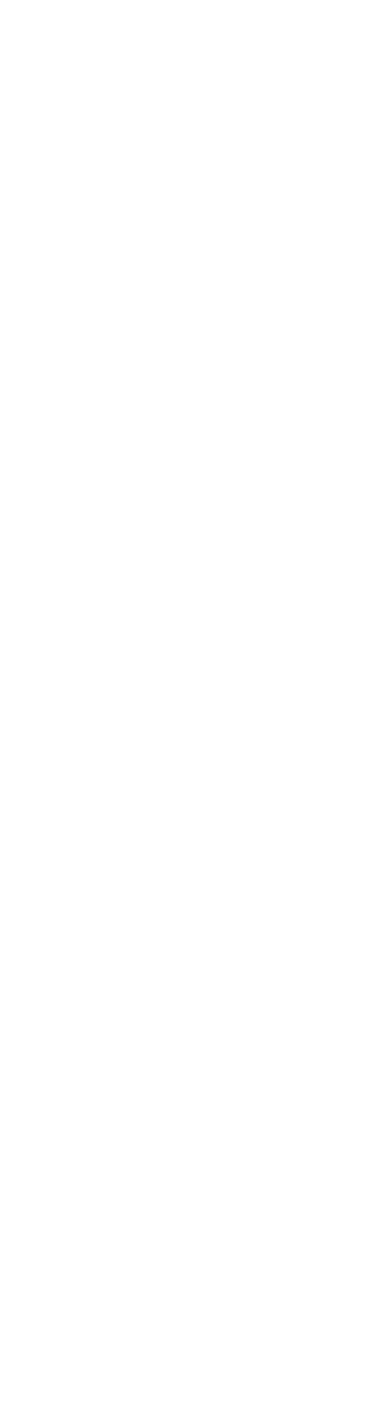
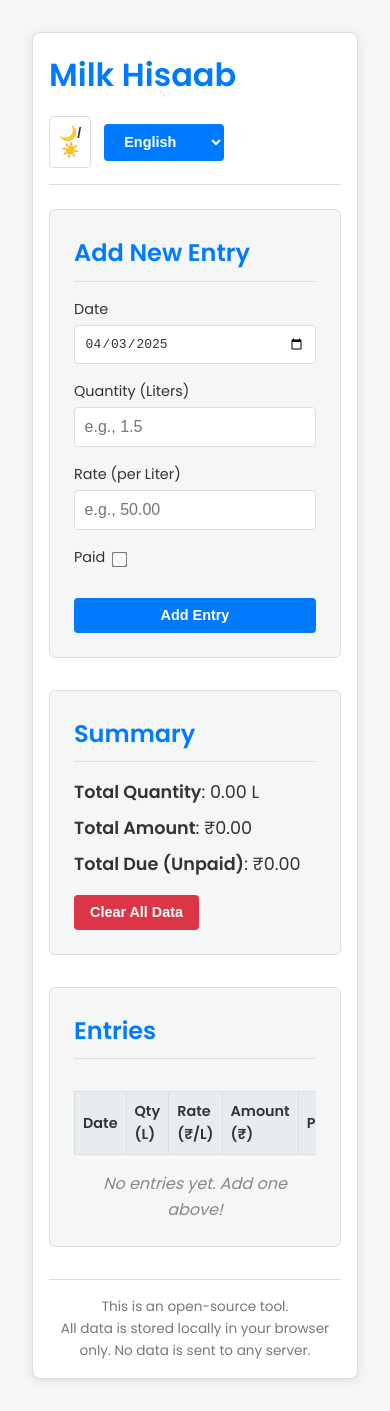
Before and after one commit to butcherirl/Hisaab, a plain HTML site: page index.html in a window 390 px wide. Before the commit the page ends 844 px from the top, so only its background shows below. Drawn offline with Linux system fonts and the light colour scheme.

Commit message:
added html css and js codes

```diff
--- a/index.html
+++ b/index.html
@@ -1 +1,92 @@
-<!DOCTYPR html>
+<!DOCTYPE html>
+<html lang="en">
+<head>
+    <meta charset="UTF-8">
+    <meta name="viewport" content="width=device-width, initial-scale=1.0">
+    <title data-translate="title">Milk Hisaab</title>
+    <link rel="stylesheet" href="styles.css">
+    <link rel="preconnect" href="https://fonts.googleapis.com">
+    <link rel="preconnect" href="https://fonts.gstatic.com" crossorigin>
+    <link href="https://fonts.googleapis.com/css2?family=Poppins:wght@300;400;600&display=swap" rel="stylesheet">
+</head>
+<body>
+    <div class="container">
+        <header>
+            <h1 data-translate="title">Milk Hisaab</h1>
+            <div class="controls">
+                <button id="theme-toggle" aria-label="Toggle theme">
+                    <span data-translate="toggle_theme">Toggle Theme</span> 🌙/☀️
+                </button>
+                <select id="language-select" aria-label="Select language">
+                    <option value="en">English</option>
+                    <option value="hi">हिन्दी</option>
+                </select>
+            </div>
+        </header>
+
+        <main>
+            <section class="input-section">
+                <h2 data-translate="add_entry">Add New Entry</h2>
+                <form id="milk-form">
+                    <div class="form-group">
+                        <label for="date" data-translate="date">Date:</label>
+                        <input type="date" id="date" required>
+                    </div>
+                    <div class="form-group">
+                        <label for="quantity" data-translate="quantity">Quantity (Liters):</label>
+                        <input type="number" id="quantity" step="0.1" min="0" required placeholder="e.g., 1.5">
+                    </div>
+                    <div class="form-group">
+                        <label for="rate" data-translate="rate">Rate (per Liter):</label>
+                        <input type="number" id="rate" step="0.01" min="0" required placeholder="e.g., 50.00">
+                    </div>
+                     <div class="form-group form-group-checkbox">
+                        <label for="paid" data-translate="paid_status">Paid:</label>
+                        <input type="checkbox" id="paid">
+                    </div>
+                    <button type="submit" data-translate="add_button">Add Entry</button>
+                </form>
+            </section>
+
+            <section class="summary-section">
+                <h2 data-translate="summary">Summary</h2>
+                <div class="summary-details">
+                    <p><span data-translate="total_quantity">Total Quantity</span>: <span id="total-quantity">0</span> L</p>
+                    <p><span data-translate="total_amount">Total Amount</span>: ₹<span id="total-amount">0.00</span></p>
+                    <p><span data-translate="total_due">Total Due (Unpaid)</span>: ₹<span id="total-due">0.00</span></p>
+                </div>
+                 <button id="clear-all" data-translate="clear_all_data">Clear All Data</button>
+            </section>
+
+            <section class="entries-section">
+                <h2 data-translate="entries">Entries</h2>
+                <div class="table-container">
+                    <table id="entries-table">
+                        <thead>
+                            <tr>
+                                <th data-translate="date">Date</th>
+                                <th data-translate="quantity_short">Qty (L)</th>
+                                <th data-translate="rate_short">Rate (₹/L)</th>
+                                <th data-translate="amount">Amount (₹)</th>
+                                <th data-translate="paid_status">Paid</th>
+                                <th data-translate="actions">Actions</th>
+                            </tr>
+                        </thead>
+                        <tbody id="entries-body">
+                            <!-- Milk entries will be loaded here by JavaScript -->
+                        </tbody>
+                    </table>
+                </div>
+                 <p id="no-entries" class="no-entries-message" data-translate="no_entries_yet">No entries yet. Add one above!</p>
+            </section>
+        </main>
+
+        <footer>
+            <p data-translate="footer_opensource">This is an open-source tool.</p>
+            <p data-translate="footer_localstorage">All data is stored locally in your browser only. No data is sent to any server.</p>
+        </footer>
+    </div>
+
+    <script src="script.js"></script>
+</body>
+</html>
--- /dev/null
+++ b/script.js
@@ -0,0 +1,318 @@
+document.addEventListener('DOMContentLoaded', () => {
+    // --- DOM Elements ---
+    const milkForm = document.getElementById('milk-form');
+    const dateInput = document.getElementById('date');
+    const quantityInput = document.getElementById('quantity');
+    const rateInput = document.getElementById('rate');
+    const paidInput = document.getElementById('paid');
+    const entriesBody = document.getElementById('entries-body');
+    const totalQuantityEl = document.getElementById('total-quantity');
+    const totalAmountEl = document.getElementById('total-amount');
+    const totalDueEl = document.getElementById('total-due');
+    const noEntriesMessage = document.getElementById('no-entries');
+    const clearAllButton = document.getElementById('clear-all');
+    const themeToggleButton = document.getElementById('theme-toggle');
+    const languageSelect = document.getElementById('language-select');
+
+    // --- Translations ---
+    const translations = {
+        en: {
+            title: "Milk Hisaab",
+            toggle_theme: "Toggle Theme",
+            add_entry: "Add New Entry",
+            date: "Date",
+            quantity: "Quantity (Liters)",
+            rate: "Rate (per Liter)",
+            paid_status: "Paid",
+            add_button: "Add Entry",
+            summary: "Summary",
+            total_quantity: "Total Quantity",
+            total_amount: "Total Amount",
+            total_due: "Total Due (Unpaid)",
+            clear_all_data: "Clear All Data",
+            entries: "Entries",
+            quantity_short: "Qty (L)",
+            rate_short: "Rate (₹/L)",
+            amount: "Amount (₹)",
+            actions: "Actions",
+            delete: "Delete",
+            paid: "Paid",
+            unpaid: "Unpaid",
+            no_entries_yet: "No entries yet. Add one above!",
+            footer_opensource: "This is an open-source tool.",
+            footer_localstorage: "All data is stored locally in your browser only. No data is sent to any server.",
+            confirm_clear: "Are you sure you want to delete all entries? This cannot be undone.",
+            confirm_delete_entry: "Are you sure you want to delete this entry?",
+        },
+        hi: {
+            title: "दूध हिसाब",
+            toggle_theme: "थीम बदलें",
+            add_entry: "नई एंट्री जोड़ें",
+            date: "तारीख:",
+            quantity: "मात्रा (लीटर):",
+            rate: "दर (प्रति लीटर):",
+            paid_status: "भुगतान किया:",
+            add_button: "एंट्री जोड़ें",
+            summary: "सारांश",
+            total_quantity: "कुल मात्रा",
+            total_amount: "कुल राशि",
+            total_due: "कुल बकाया (अदत्त)",
+            clear_all_data: "सारा डेटा साफ़ करें",
+            entries: "एंट्रीज़",
+            quantity_short: "मात्रा (L)",
+            rate_short: "दर (₹/L)",
+            amount: "राशि (₹)",
+            actions: "कार्रवाई",
+            delete: "हटाएं",
+            paid: "भुगतान किया",
+            unpaid: "अदत्त",
+            no_entries_yet: "अभी तक कोई एंट्री नहीं है। ऊपर एक जोड़ें!",
+            footer_opensource: "यह एक ओपन-सोर्स टूल है।",
+            footer_localstorage: "सारा डेटा केवल आपके ब्राउज़र में स्थानीय रूप से संग्रहीत होता है। किसी भी सर्वर पर कोई डेटा नहीं भेजा जाता है।",
+            confirm_clear: "क्या आप वाकई सभी प्रविष्टियाँ हटाना चाहते हैं? इसे पूर्ववत नहीं किया जा सकता।",
+            confirm_delete_entry: "क्या आप वाकई इस प्रविष्टि को हटाना चाहते हैं?",
+        }
+    };
+
+    // --- State ---
+    let milkEntries = [];
+    let currentLanguage = 'en';
+    let currentTheme = 'light';
+
+    // --- Local Storage Keys ---
+    const ENTRIES_KEY = 'milkHisaabEntries';
+    const LANGUAGE_KEY = 'milkHisaabLanguage';
+    const THEME_KEY = 'milkHisaabTheme';
+
+    // --- Functions ---
+
+    // Load data from Local Storage
+    function loadData() {
+        const storedEntries = localStorage.getItem(ENTRIES_KEY);
+        if (storedEntries) {
+            milkEntries = JSON.parse(storedEntries);
+        }
+        const storedLang = localStorage.getItem(LANGUAGE_KEY);
+        if (storedLang && translations[storedLang]) {
+            currentLanguage = storedLang;
+        }
+        const storedTheme = localStorage.getItem(THEME_KEY);
+        if (storedTheme) {
+            currentTheme = storedTheme;
+        }
+    }
+
+    // Save data to Local Storage
+    function saveData() {
+        localStorage.setItem(ENTRIES_KEY, JSON.stringify(milkEntries));
+    }
+
+    // Save preferences to Local Storage
+    function savePreferences() {
+        localStorage.setItem(LANGUAGE_KEY, currentLanguage);
+        localStorage.setItem(THEME_KEY, currentTheme);
+    }
+
+    // Apply translations
+    function applyTranslations() {
+        document.querySelectorAll('[data-translate]').forEach(el => {
+            const key = el.getAttribute('data-translate');
+            if (translations[currentLanguage] && translations[currentLanguage][key]) {
+                // Handle specific elements like title or inputs if needed
+                if (el.tagName === 'TITLE') {
+                    el.textContent = translations[currentLanguage][key];
+                } else if (el.placeholder) {
+                     el.placeholder = translations[currentLanguage][key];
+                }
+                 else {
+                    el.textContent = translations[currentLanguage][key];
+                }
+            }
+        });
+        // Update dynamic elements like table headers/buttons if they weren't rendered yet
+        renderEntries(); // Re-render to apply translations to dynamic parts
+        languageSelect.value = currentLanguage; // Sync dropdown
+        document.documentElement.lang = currentLanguage; // Set html lang attribute
+    }
+
+    // Apply theme
+    function applyTheme() {
+        document.body.classList.toggle('dark-theme', currentTheme === 'dark');
+        themeToggleButton.setAttribute('aria-label', currentTheme === 'dark' ? 'Switch to light theme' : 'Switch to dark theme');
+         // You might want to update the button text/icon here too if not using emojis
+    }
+
+    // Render milk entries in the table
+    function renderEntries() {
+        entriesBody.innerHTML = ''; // Clear existing rows
+
+        if (milkEntries.length === 0) {
+            noEntriesMessage.style.display = 'block';
+            entriesBody.innerHTML = ''; // Ensure table is empty
+        } else {
+            noEntriesMessage.style.display = 'none';
+            // Sort entries by date (newest first)
+            const sortedEntries = [...milkEntries].sort((a, b) => new Date(b.date) - new Date(a.date));
+
+            sortedEntries.forEach((entry, index) => {
+                const row = document.createElement('tr');
+                const amount = (entry.quantity * entry.rate).toFixed(2);
+
+                row.innerHTML = `
+                    <td>${entry.date}</td>
+                    <td>${entry.quantity}</td>
+                    <td>${entry.rate.toFixed(2)}</td>
+                    <td>${amount}</td>
+                    <td>
+                        <span
+                            class="paid-status-toggle ${entry.paid ? 'paid' : 'unpaid'}"
+                            data-index="${milkEntries.indexOf(entry)}" <!-- Use original index for modification -->
+                            tabindex="0"
+                            role="button"
+                            aria-pressed="${entry.paid}"
+                            title="Click to toggle status"
+                         >
+                            ${entry.paid ? translations[currentLanguage].paid : translations[currentLanguage].unpaid}
+                        </span>
+                    </td>
+                    <td>
+                        <button class="delete-btn" data-index="${milkEntries.indexOf(entry)}">
+                            ${translations[currentLanguage].delete}
+                        </button>
+                    </td>
+                `;
+                entriesBody.appendChild(row);
+            });
+        }
+        updateSummary();
+    }
+
+    // Update summary calculations
+    function updateSummary() {
+        let totalQty = 0;
+        let totalAmt = 0;
+        let totalDueAmt = 0;
+
+        milkEntries.forEach(entry => {
+            const amount = entry.quantity * entry.rate;
+            totalQty += parseFloat(entry.quantity);
+            totalAmt += amount;
+            if (!entry.paid) {
+                totalDueAmt += amount;
+            }
+        });
+
+        totalQuantityEl.textContent = totalQty.toFixed(2); // Use toFixed for consistency
+        totalAmountEl.textContent = totalAmt.toFixed(2);
+        totalDueEl.textContent = totalDueAmt.toFixed(2);
+    }
+
+    // Add new milk entry
+    function addEntry(e) {
+        e.preventDefault(); // Prevent form submission
+
+        const date = dateInput.value;
+        const quantity = parseFloat(quantityInput.value);
+        const rate = parseFloat(rateInput.value);
+        const paid = paidInput.checked;
+
+        if (!date || isNaN(quantity) || quantity <= 0 || isNaN(rate) || rate < 0) {
+            alert('Please fill in all fields with valid values.');
+            return;
+        }
+
+        const newEntry = {
+            id: Date.now(), // Simple unique ID
+            date,
+            quantity,
+            rate,
+            paid
+        };
+
+        milkEntries.push(newEntry);
+        saveData();
+        renderEntries();
+        milkForm.reset(); // Clear the form
+        dateInput.valueAsDate = new Date(); // Reset date to today after adding
+    }
+
+    // Delete milk entry
+    function deleteEntry(index) {
+        const confirmDelete = confirm(translations[currentLanguage].confirm_delete_entry);
+        if (confirmDelete) {
+            milkEntries.splice(index, 1);
+            saveData();
+            renderEntries();
+        }
+    }
+
+     // Toggle paid status
+    function togglePaidStatus(index) {
+        if (index >= 0 && index < milkEntries.length) {
+            milkEntries[index].paid = !milkEntries[index].paid;
+            saveData();
+            renderEntries(); // Re-render to update status text and summary
+        }
+    }
+
+    // Clear all data
+    function clearAllEntries() {
+        const confirmClear = confirm(translations[currentLanguage].confirm_clear);
+        if (confirmClear) {
+            milkEntries = [];
+            saveData();
+            renderEntries();
+        }
+    }
+
+    // Handle clicks within the entries table (for delete buttons and status toggles)
+    function handleTableClick(e) {
+        if (e.target.classList.contains('delete-btn')) {
+            const index = parseInt(e.target.getAttribute('data-index'), 10);
+            deleteEntry(index);
+        } else if (e.target.classList.contains('paid-status-toggle')) {
+             const index = parseInt(e.target.getAttribute('data-index'), 10);
+             togglePaidStatus(index);
+        }
+    }
+
+     // Handle keypress on paid status toggle for accessibility
+    function handleTableKeypress(e) {
+        if (e.key === 'Enter' || e.key === ' ') {
+             if (e.target.classList.contains('paid-status-toggle')) {
+                e.preventDefault(); // Prevent scrolling on spacebar
+                const index = parseInt(e.target.getAttribute('data-index'), 10);
+                togglePaidStatus(index);
+            }
+        }
+    }
+
+    // Toggle theme
+    function toggleTheme() {
+        currentTheme = currentTheme === 'light' ? 'dark' : 'light';
+        applyTheme();
+        savePreferences();
+    }
+
+    // Change language
+    function changeLanguage() {
+        currentLanguage = languageSelect.value;
+        applyTranslations();
+        savePreferences();
+    }
+
+    // --- Event Listeners ---
+    milkForm.addEventListener('submit', addEntry);
+    entriesBody.addEventListener('click', handleTableClick);
+    entriesBody.addEventListener('keypress', handleTableKeypress); // For accessibility
+    clearAllButton.addEventListener('click', clearAllEntries);
+    themeToggleButton.addEventListener('click', toggleTheme);
+    languageSelect.addEventListener('change', changeLanguage);
+
+    // --- Initialization ---
+    loadData(); // Load existing data and preferences
+    applyTheme(); // Apply loaded theme
+    applyTranslations(); // Apply loaded language and render initial state
+    dateInput.valueAsDate = new Date(); // Set default date to today
+
+});
--- /dev/null
+++ b/styles.css
@@ -0,0 +1,330 @@
+/* Basic Reset & Font */
+* {
+    margin: 0;
+    padding: 0;
+    box-sizing: border-box;
+}
+
+body {
+    font-family: 'Poppins', sans-serif;
+    line-height: 1.6;
+    transition: background-color 0.3s, color 0.3s;
+    padding: 1rem; /* Add padding around the body */
+}
+
+/* Theme Variables */
+:root {
+    --bg-color-light: #f4f7f6;
+    --text-color-light: #333;
+    --card-bg-light: #ffffff;
+    --primary-color-light: #007bff;
+    --primary-hover-light: #0056b3;
+    --border-color-light: #ddd;
+    --input-bg-light: #fff;
+    --table-header-bg-light: #e9ecef;
+    --danger-color-light: #dc3545;
+    --danger-hover-light: #c82333;
+    --success-color-light: #28a745;
+
+    --bg-color-dark: #1a1a2e;
+    --text-color-dark: #e0e0e0;
+    --card-bg-dark: #162447;
+    --primary-color-dark: #1f4068;
+    --primary-hover-dark: #1b3358;
+    --border-color-dark: #444;
+    --input-bg-dark: #2a2a4a;
+    --table-header-bg-dark: #1b3358;
+    --danger-color-dark: #e43f5a;
+    --danger-hover-dark: #c73047;
+    --success-color-dark: #17b978;
+}
+
+/* Apply Theme Variables */
+body {
+    background-color: var(--bg-color);
+    color: var(--text-color);
+}
+
+.container {
+    max-width: 800px;
+    margin: 2rem auto; /* Increased top/bottom margin */
+    padding: 1.5rem; /* Increased padding */
+    background-color: var(--card-bg);
+    border-radius: 8px;
+    box-shadow: 0 2px 10px rgba(0, 0, 0, 0.1);
+    border: 1px solid var(--border-color);
+}
+
+header {
+    display: flex;
+    justify-content: space-between;
+    align-items: center;
+    margin-bottom: 1.5rem;
+    padding-bottom: 1rem;
+    border-bottom: 1px solid var(--border-color);
+    flex-wrap: wrap; /* Allow wrapping on small screens */
+    gap: 1rem; /* Add gap between items */
+}
+
+header h1 {
+    color: var(--primary-color);
+    font-weight: 600;
+    margin: 0; /* Remove default margin */
+}
+
+.controls {
+    display: flex;
+    align-items: center;
+    gap: 0.8rem;
+}
+
+/* Sections */
+section {
+    margin-bottom: 2rem;
+    padding: 1.5rem;
+    background-color: var(--bg-color); /* Slightly different background for sections */
+    border-radius: 6px;
+    border: 1px solid var(--border-color);
+}
+
+section h2 {
+    margin-bottom: 1rem;
+    font-weight: 600;
+    color: var(--primary-color);
+    border-bottom: 1px solid var(--border-color);
+    padding-bottom: 0.5rem;
+}
+
+/* Form Styling */
+#milk-form {
+    display: grid;
+    grid-template-columns: repeat(auto-fit, minmax(150px, 1fr)); /* Responsive grid */
+    gap: 1rem;
+    align-items: end; /* Align items to the bottom */
+}
+
+.form-group {
+    display: flex;
+    flex-direction: column;
+}
+
+.form-group-checkbox {
+    flex-direction: row;
+    align-items: center;
+    gap: 0.5rem;
+    padding-top: 1.5rem; /* Align checkbox with button */
+}
+
+label {
+    margin-bottom: 0.3rem;
+    font-weight: 400;
+    font-size: 0.9em;
+}
+
+input[type="date"],
+input[type="number"],
+select {
+    padding: 0.6rem;
+    border: 1px solid var(--border-color);
+    border-radius: 4px;
+    background-color: var(--input-bg);
+    color: var(--text-color);
+    font-size: 1em;
+    width: 100%; /* Ensure inputs take full width */
+}
+
+input[type="checkbox"] {
+    width: auto; /* Reset width for checkbox */
+    accent-color: var(--primary-color);
+    transform: scale(1.2); /* Make checkbox slightly larger */
+}
+
+/* Buttons */
+button,
+select#language-select {
+    padding: 0.6rem 1rem;
+    border: none;
+    border-radius: 4px;
+    cursor: pointer;
+    font-size: 0.9em;
+    font-weight: 600;
+    transition: background-color 0.2s ease;
+    background-color: var(--primary-color);
+    color: white;
+}
+
+button:hover,
+select#language-select:hover {
+    background-color: var(--primary-hover);
+}
+
+button[type="submit"] {
+    grid-column: 1 / -1; /* Make submit button span full width in grid */
+    margin-top: 1rem; /* Add some space above */
+}
+
+#theme-toggle {
+    background: none;
+    border: 1px solid var(--border-color);
+    color: var(--text-color);
+    padding: 0.5rem;
+}
+#theme-toggle:hover {
+     background-color: rgba(128, 128, 128, 0.1); /* Subtle hover */
+}
+#theme-toggle span {
+    display: none; /* Hide text, only show icon part */
+}
+
+button.delete-btn {
+    background-color: var(--danger-color);
+    padding: 0.3rem 0.6rem;
+    font-size: 0.8em;
+}
+button.delete-btn:hover {
+    background-color: var(--danger-hover);
+}
+
+#clear-all {
+    background-color: var(--danger-color);
+    margin-top: 1rem;
+    display: block; /* Make it block to center easily if needed */
+    width: fit-content; /* Size to content */
+}
+#clear-all:hover {
+    background-color: var(--danger-hover);
+}
+
+/* Summary Section */
+.summary-details p {
+    margin-bottom: 0.5rem;
+    font-size: 1.1em;
+}
+.summary-details span:first-child {
+    font-weight: 600; /* Make labels bold */
+}
+
+/* Entries Table */
+.table-container {
+    overflow-x: auto; /* Allow horizontal scrolling on small screens */
+}
+
+#entries-table {
+    width: 100%;
+    border-collapse: collapse;
+    margin-top: 1rem;
+}
+
+#entries-table th,
+#entries-table td {
+    border: 1px solid var(--border-color);
+    padding: 0.7rem;
+    text-align: left;
+    vertical-align: middle;
+}
+
+#entries-table th {
+    background-color: var(--table-header-bg);
+    font-weight: 600;
+}
+
+#entries-table tbody tr:nth-child(even) {
+    background-color: rgba(128, 128, 128, 0.05); /* Subtle striping */
+}
+
+.paid-status-toggle {
+    cursor: pointer;
+    padding: 0.3rem 0.6rem;
+    border-radius: 4px;
+    font-size: 0.8em;
+    font-weight: bold;
+    text-align: center;
+}
+
+.paid {
+    background-color: var(--success-color);
+    color: white;
+}
+
+.unpaid {
+    background-color: var(--danger-color);
+    color: white;
+}
+
+.no-entries-message {
+    text-align: center;
+    margin-top: 1rem;
+    color: #888;
+    font-style: italic;
+}
+
+/* Footer */
+footer {
+    margin-top: 2rem;
+    text-align: center;
+    font-size: 0.85em;
+    color: #777; /* Footer text is usually less prominent */
+    padding-top: 1rem;
+    border-top: 1px solid var(--border-color);
+}
+
+/* Light Theme (Default) */
+body {
+    --bg-color: var(--bg-color-light);
+    --text-color: var(--text-color-light);
+    --card-bg: var(--card-bg-light);
+    --primary-color: var(--primary-color-light);
+    --primary-hover: var(--primary-hover-light);
+    --border-color: var(--border-color-light);
+    --input-bg: var(--input-bg-light);
+    --table-header-bg: var(--table-header-bg-light);
+    --danger-color: var(--danger-color-light);
+    --danger-hover: var(--danger-hover-light);
+    --success-color: var(--success-color-light);
+}
+
+/* Dark Theme */
+body.dark-theme {
+    --bg-color: var(--bg-color-dark);
+    --text-color: var(--text-color-dark);
+    --card-bg: var(--card-bg-dark);
+    --primary-color: var(--primary-color-dark);
+    --primary-hover: var(--primary-hover-dark);
+    --border-color: var(--border-color-dark);
+    --input-bg: var(--input-bg-dark);
+    --table-header-bg: var(--table-header-bg-dark);
+    --danger-color: var(--danger-color-dark);
+    --danger-hover: var(--danger-hover-dark);
+    --success-color: var(--success-color-dark);
+}
+
+/* Dark theme specific adjustments if needed */
+body.dark-theme input[type="date"]::-webkit-calendar-picker-indicator {
+    filter: invert(1); /* Make date picker icon visible in dark mode */
+}
+
+/* Responsive Adjustments */
+@media (max-width: 600px) {
+    .container {
+        margin: 1rem;
+        padding: 1rem;
+    }
+    header {
+        flex-direction: column;
+        align-items: flex-start;
+    }
+    #milk-form {
+        grid-template-columns: 1fr; /* Stack form elements */
+    }
+     .form-group-checkbox {
+        padding-top: 0; /* Reset padding */
+    }
+    button[type="submit"] {
+       margin-top: 0.5rem;
+    }
+    #entries-table th,
+    #entries-table td {
+        padding: 0.5rem;
+        font-size: 0.9em;
+    }
+}
```
